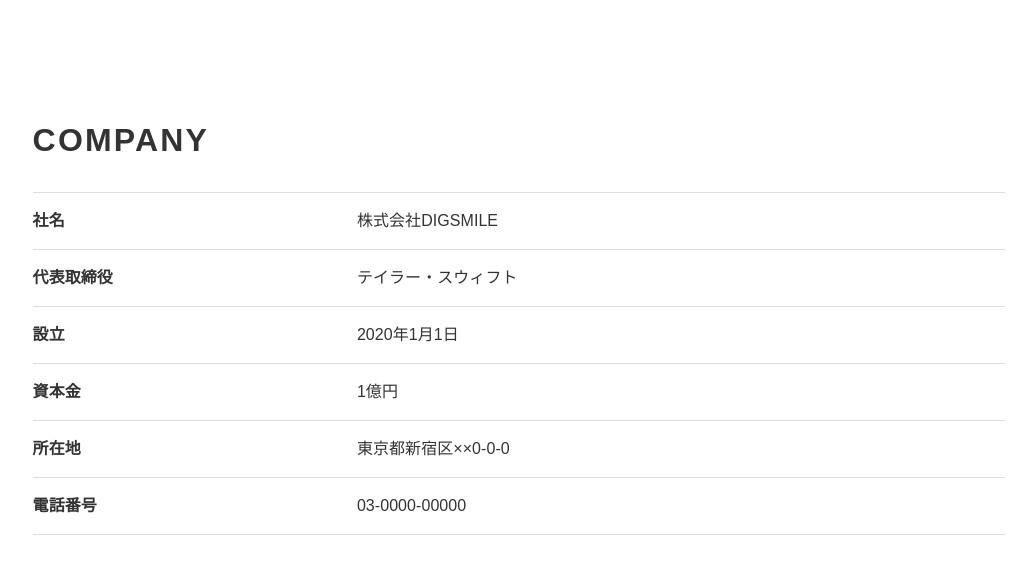
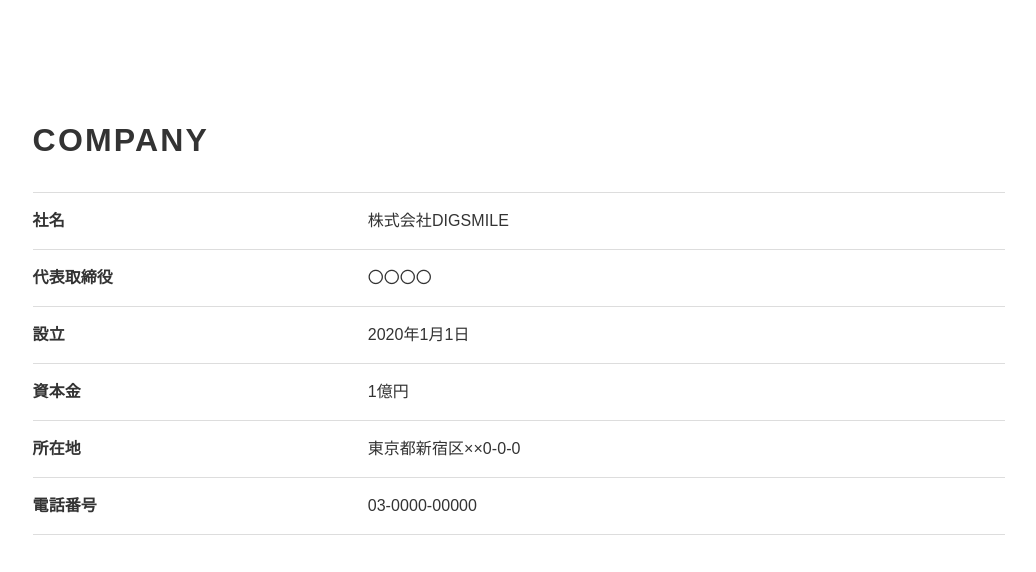
Before and after one commit to Lisa-web-code/digsmile, a plain HTML site: page docs/about.html in a window 1280 px wide. Shown: the part 2128-2700 px from the top of the page, without its empty margins (121-1157 px from the left). Drawn offline with nearby package versions, Linux system fonts and the light colour scheme; grey boxes are pictures that could not be loaded.

Commit message:
Update about.html

```diff
--- a/docs/about.html
+++ b/docs/about.html
@@ -118,7 +118,7 @@
             </tr>
             <tr class="companyInformation__tr">
               <th class="companyInformation__th">代表取締役</th>
-              <td class="companyInformation__td">テイラー・スウィフト</td>
+              <td class="companyInformation__td">〇〇〇〇</td>
             </tr>
             <tr class="companyInformation__tr">
               <th class="companyInformation__th">設立</th>
```
